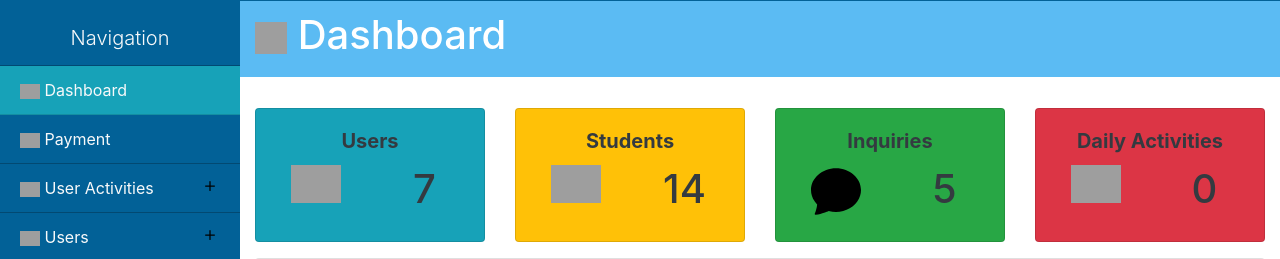
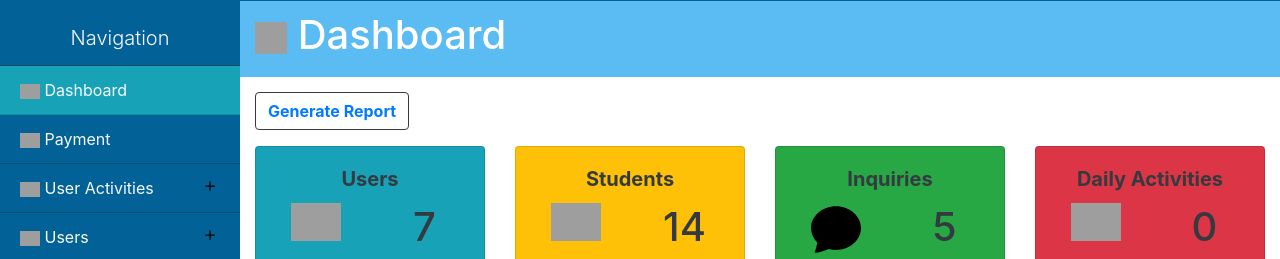
Before and after one commit to JerichoJadeM/enhs_payment_system, a PHP site: page /admin/index.php in a window 1280 px wide. Shown: the part 55-314 px from the top of the page. Run offline with PHP 8.4, Linux system fonts and the light colour scheme; the visitor is signed in with stand-in values (Sample User, id 1); data comes from the database, SQL or seed files in the repository; data that the repository does not hold is empty; some libraries are stand-ins or nearby versions; grey boxes are pictures that could not be loaded.

Commit message:
added reports feature

```diff
--- a/admin/index.php
+++ b/admin/index.php
@@ -165,8 +165,9 @@
     <section id="main">
         <div class="container">
         <div class="row mb-3">
-          <!-- <div class="container">
-            <div class="dropdown">
+          <div class="container">
+          <a href="php_actions/student-list.php" type="button" class="btn btn-outline-dark text-primary"><strong>Generate Report</strong></a>
+            <!-- <div class="dropdown">
               <button class="btn btn-primary dropdown-toggle" type="button" id="dropdownMenuButton" data-toggle="dropdown" aria-haspopup="true" aria-expanded="false">
                 Generate Report
               </button>
@@ -176,8 +177,8 @@
                 <a class="dropdown-item" href="#"><strong>Quarterly</strong></a>
                 <a class="dropdown-item" href="#"><strong>Annually</strong></a>
               </div>
-            </div>
-          </div> -->
+            </div> -->
+          </div>
         </div>
           <div class="card-deck"><!--Card Decks-->
           <?php
```
Also changed, not shown: admin/php_actions/reports.php (added).
